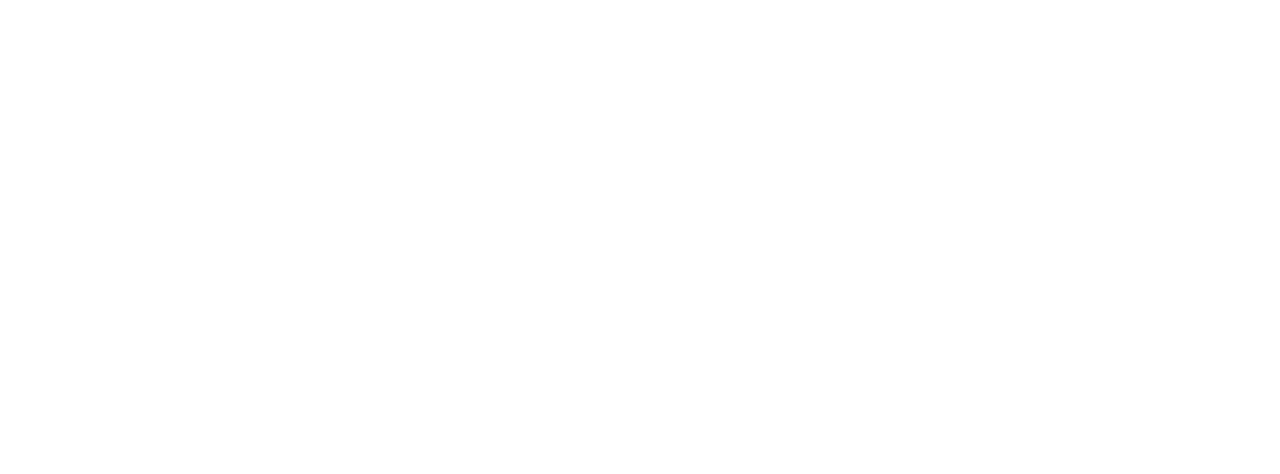
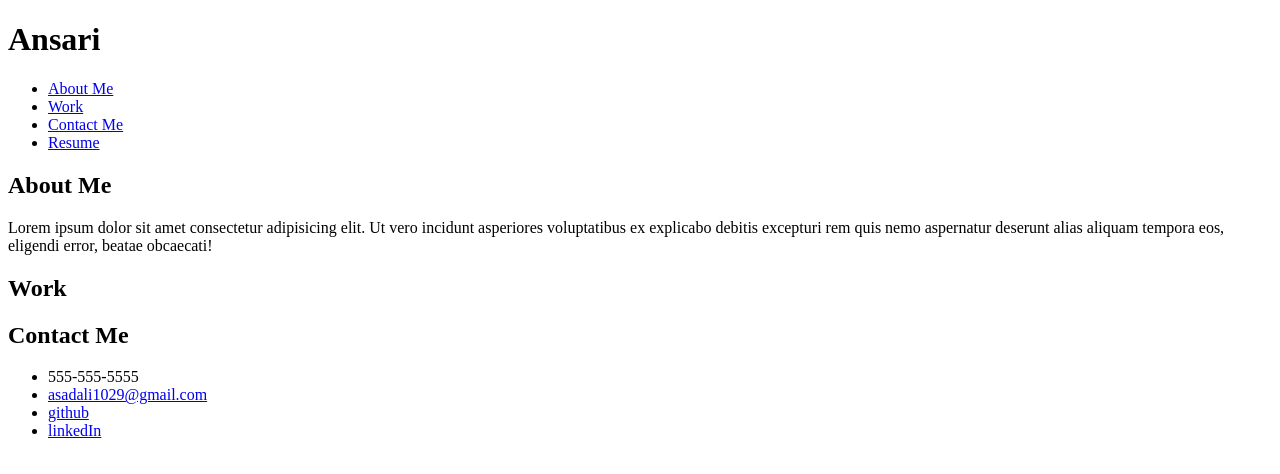
Before and after one commit to aaansari123/Module-2-Challenge-Ansari, a plain HTML site: page index.html in a window 1280 px wide. Drawn offline with Linux system fonts and the light colour scheme; files that its build step writes are made by us from their sources.

Commit message:
Began adding in text into html file to start filling out portfolio page

```diff
--- a/index.html
+++ b/index.html
@@ -12,19 +12,32 @@
   <body>
       <!-- Nav Bar with name and links to key parts of page-->
     <header>
+        <h1>Ansari</h1>
+        <ul>
+            <li> <a href = "#About" >About Me</a></li>
+            <li> <a href = "#" >Work</a></li>
+            <li> <a href = "#" >Contact Me</a></li>
+            <li> <a href = "#" >Resume</a></li>
+        </ul>
 
     </header>
 
       <!-- main will hold an about me section, a work section with 5 images linking to five works, and sidebar. Should be setup to be responsive-->
     <main>
           <!-- About me Section-->
-        <section>
+        <section clas = "About">
+
+            <h1>About Me</h1>
+
+            <p>Lorem ipsum dolor sit amet consectetur adipisicing elit. Ut vero incidunt asperiores voluptatibus ex explicabo debitis excepturi rem quis nemo aspernatur deserunt alias aliquam tempora eos, eligendi error, beatae obcaecati!</p>
 
         </section>
 
           <!--Work Seciton-->
 
-          <section>
+          <section class = "Work">
+
+            <h2>Work</h2>
 
           </section>
 
@@ -33,6 +46,14 @@
       <!-- Footer containing contact info -->
     <footer>
 
+        <h2>Contact Me</h2>
+        <ul>
+            <li>555-555-5555</li>
+            <li><a href = "#">asadali1029@gmail.com</a></li> <!--lookup how to link email again, did it in an activity!!!-->
+            <li><a href = "#">github</a></li>
+            <li><a href = "#">linkedIn</a></li>
+        </ul>
+
     </footer>
 
   </body>
```
